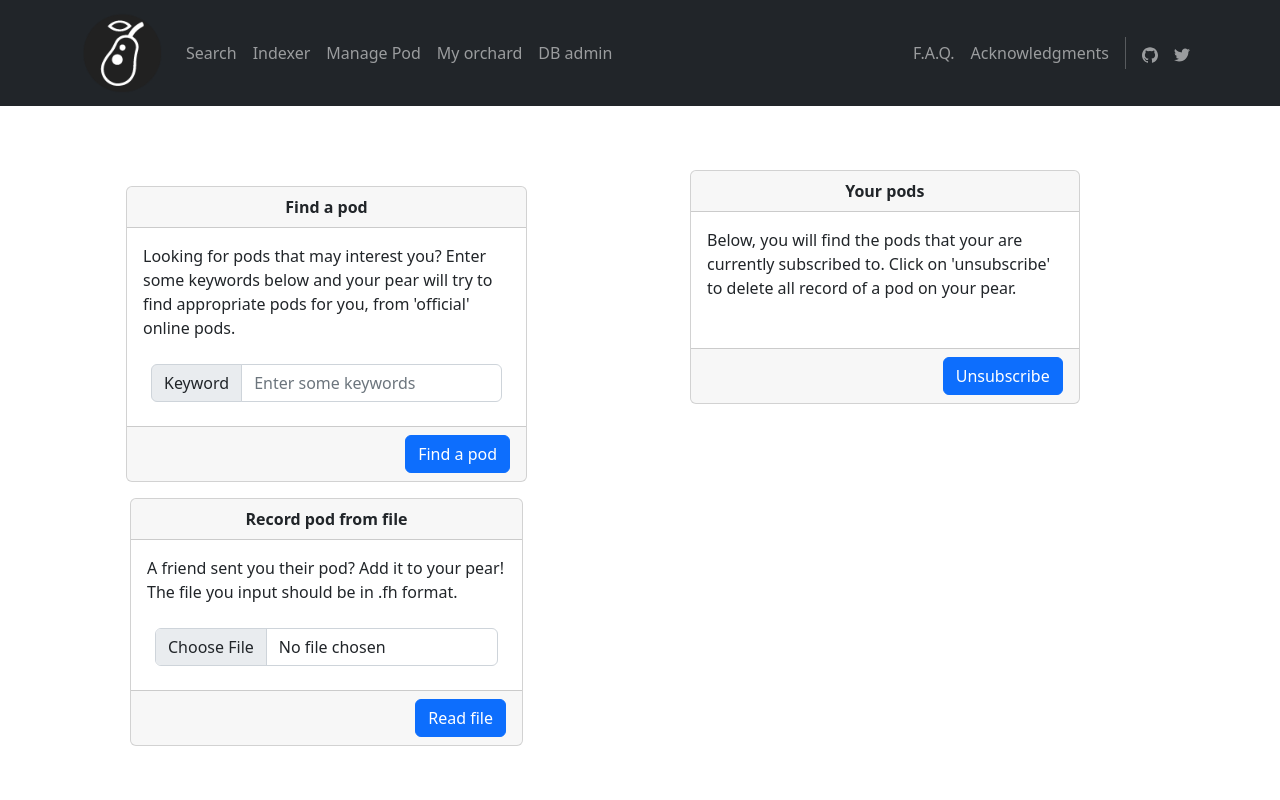
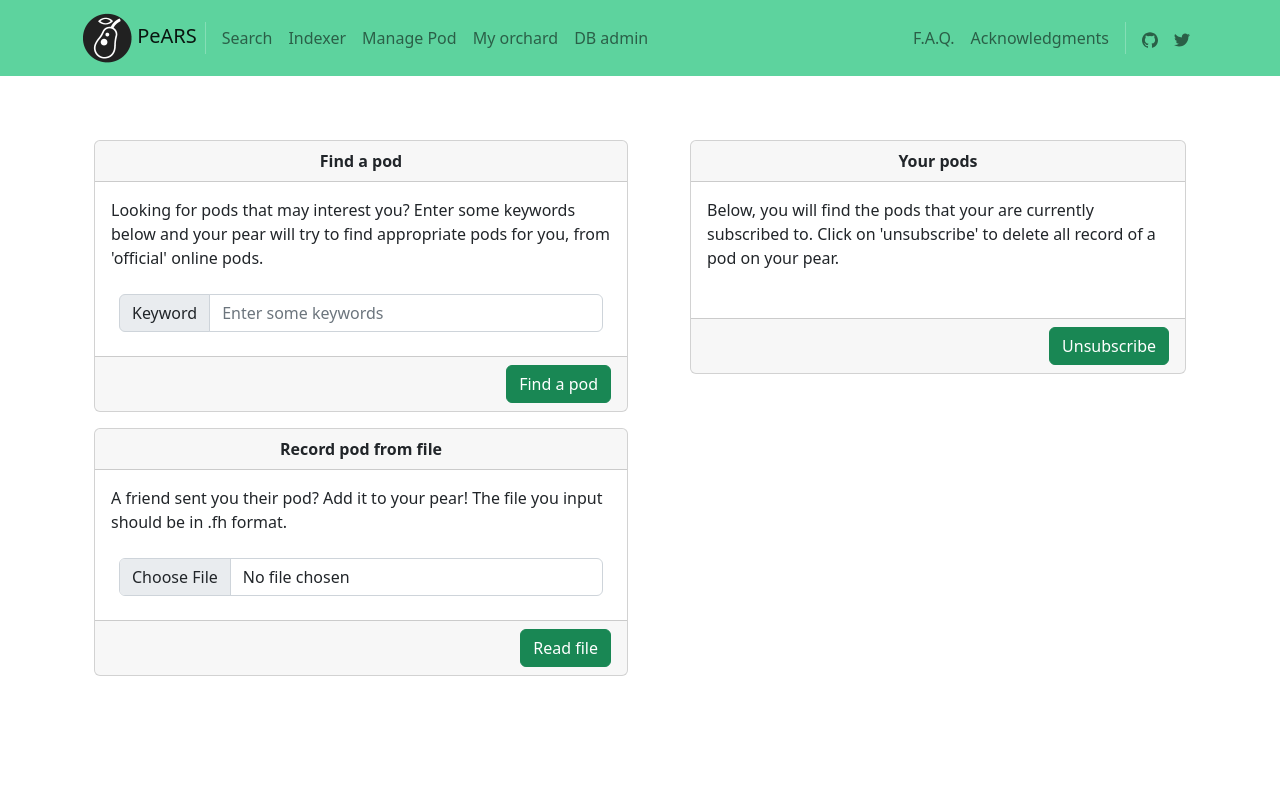
Before and after one commit to PeARSearch/PeARS-orchard, a Flask app: page /pod_finder/ in a window 1280 px wide. Run offline with Flask 2, Linux system fonts and the light colour scheme; data that the repository does not hold is empty; parts of the project's set-up code (start-up, migrations or seed data) failed here and were passed over; some libraries are stand-ins or nearby versions.

Commit message:
Fix minor design issues in search

```diff
--- a/app/templates/admin/index.html
+++ b/app/templates/admin/index.html
@@ -20,10 +20,10 @@ SPDX-License-Identifier: AGPL-3.0-only
           to get latest information.)</p>
         <div class="row">
           <div class="col-sm-3 p-3">
-            <a href="{{url_for('urls.index_view')}}" class="btn btn-primary">See/modify your URL list</a>
+            <a href="{{url_for('urls.index_view')}}" class="btn btn-success">See/modify your URL list</a>
           </div>
           <div class="col-sm-3 p-3">
-            <a href="{{url_for('urls.index_view')}}" class="btn btn-primary">See/modify your URL list</a>
+            <a href="{{url_for('urls.index_view')}}" class="btn btn-success">See/modify your URL list</a>
           </div>
         </div>
       </div>
--- a/app/templates/base/base.html
+++ b/app/templates/base/base.html
@@ -21,22 +21,31 @@ SPDX-License-Identifier: AGPL-3.0-only
 
 <body>
 {% block navbar %}
-<nav class="navbar navbar-expand-lg navbar-dark bg-dark">
+<nav class="navbar navbar-expand-lg navbar-light" style="background-color: #5DD39E;">
     <div class="container">
-        <a class="navbar-brand" href="{{url_for('search.index')}}"><img src="{{ url_for('static', filename='pears_round.png')}}" height="80px"></a>
+        <a class="navbar-brand mx-auto" href="{{url_for('search.index')}}"><img src="{{ url_for('static', filename='pears_round.png')}}" height="50px"> PeARS</a>
+        {% block navbar_toggler %}
         <button class="navbar-toggler" type="button" data-bs-toggle="collapse" data-bs-target="#navbarSupportedContent"
             aria-controls="navbarSupportedContent" aria-expanded="false" aria-label="Toggle navigation">
             <span class="navbar-toggler-icon"></span>
         </button>
+        {% endblock %}
+
+    {% block searchbox %}
+    {% endblock %}
         <div class="collapse navbar-collapse" id="navbarSupportedContent">
+            {% block navbar_links %}
             <ul class="navbar-nav me-auto mb-2 mb-lg-0">
+                <li class="nav-item py-1 col-12 col-lg-auto">
+                    <div class="vr d-none d-lg-flex h-100 mx-lg-2 text-white"></div>
+                    <hr class="d-lg-none text-white-50">
+                </li>
                 <li class="nav-item"><a class="nav-link" href="{{url_for('search.index')}}">Search</a></li>
                 <li class="nav-item"><a class="nav-link" href="{{url_for('indexer.index')}}">Indexer</a></li>
                 <li class="nav-item"><a class="nav-link" href="{{url_for('pod_finder.index')}}">Manage Pod</a></li>
                 <li class="nav-item"><a class="nav-link" href="{{url_for('orchard.index')}}">My orchard</a></li>
                 <li class="nav-item"><a class="nav-link" href="{{url_for('admin.index')}}">DB admin</a></li>
             </ul>
-
             <ul class="nav navbar-nav navbar-right">
                 <li class="nav-item"><a class="nav-link" href="{{url_for('pages.return_faq')}}">F.A.Q.</a></li>
                 <li class="nav-item"><a class="nav-link" href="{{url_for('pages.return_acknowledgements')}}">Acknowledgments</a>
@@ -54,7 +63,7 @@ SPDX-License-Identifier: AGPL-3.0-only
                                 d="M256 0C114.64 0 0 114.61 0 256c0 113.09 73.34 209 175.08 242.9 12.8 2.35 17.47-5.56 17.47-12.34 0-6.08-.22-22.18-.35-43.54-71.2 15.49-86.2-34.34-86.2-34.34-11.64-29.57-28.42-37.45-28.42-37.45-23.27-15.84 1.73-15.55 1.73-15.55 25.69 1.81 39.21 26.38 39.21 26.38 22.84 39.12 59.92 27.82 74.5 21.27 2.33-16.54 8.94-27.82 16.25-34.22-56.84-6.43-116.6-28.43-116.6-126.49 0-27.95 10-50.8 26.35-68.69-2.63-6.48-11.42-32.5 2.51-67.75 0 0 21.49-6.88 70.4 26.24a242.65 242.65 0 0 1 128.18 0c48.87-33.13 70.33-26.24 70.33-26.24 14 35.25 5.18 61.27 2.55 67.75 16.41 17.9 26.31 40.75 26.31 68.69 0 98.35-59.85 120-116.88 126.32 9.19 7.9 17.38 23.53 17.38 47.41 0 34.22-.31 61.83-.31 70.23 0 6.85 4.61 14.81 17.6 12.31C438.72 464.97 512 369.08 512 256.02 512 114.62 397.37 0 256 0z">
                             </path>
                         </svg>
-                        <small class="d-lg-none ms-2">GitHub</small>
+                        <small class="d-lg-none">GitHub</small>
                     </a>
                 </li>
                 <li class="nav-item col-6 col-lg-auto">
@@ -66,10 +75,11 @@ SPDX-License-Identifier: AGPL-3.0-only
                                 d="M160.83 416.32c193.2 0 298.92-160.22 298.92-298.92 0-4.51 0-9-.2-13.52A214 214 0 0 0 512 49.38a212.93 212.93 0 0 1-60.44 16.6 105.7 105.7 0 0 0 46.3-58.19 209 209 0 0 1-66.79 25.37 105.09 105.09 0 0 0-181.73 71.91 116.12 116.12 0 0 0 2.66 24c-87.28-4.3-164.73-46.3-216.56-109.82A105.48 105.48 0 0 0 68 159.6a106.27 106.27 0 0 1-47.53-13.11v1.43a105.28 105.28 0 0 0 84.21 103.06 105.67 105.67 0 0 1-47.33 1.84 105.06 105.06 0 0 0 98.14 72.94A210.72 210.72 0 0 1 25 370.84a202.17 202.17 0 0 1-25-1.43 298.85 298.85 0 0 0 160.83 46.92">
                             </path>
                         </svg>
-                        <small class="d-lg-none ms-2">Twitter</small>
+                        <small class="d-lg-none">Twitter</small>
                     </a>
                 </li>
             </ul>
+            {% endblock %}
         </div>
     </div>
 </nav>
--- a/app/templates/pages/faq.html
+++ b/app/templates/pages/faq.html
@@ -1,4 +1,4 @@
-<<!--
+<!--
 SPDX-FileCopyrightText: 2022 PeARS Project, <community@pearsproject.org>,
 
 SPDX-License-Identifier: AGPL-3.0-only
--- a/app/templates/pod_finder/index.html
+++ b/app/templates/pod_finder/index.html
@@ -8,10 +8,10 @@ SPDX-License-Identifier: AGPL-3.0-only
 {% block body %}
 
 <div class="container">
-  <div class="row p-3">
+  <div class="row pt-3">
     <div class="col-md-6">
-      <div class="row p-3">
-        <div class="col-md-10">
+      <div class="row">
+        <div class="col-md-12">
 
           <div class="card">
             <div class="card-header text-center"><b>Find a pod</b></div>
@@ -31,14 +31,14 @@ SPDX-License-Identifier: AGPL-3.0-only
             </div>
             <div class="card-footer clearfix">
               <span class="input-group-btn float-end">
-                <input id="submit_button" type="submit" class="btn btn-primary" value="Find a pod">
+                <input id="submit_button" type="submit" class="btn btn-success" value="Find a pod">
               </span>
             </div>
             </form>
           </div>
         </div>
 
-        <div class="col-md-10 p-3">
+        <div class="col-md-12 pt-3">
           <div class="card">
             <div class="card-header text-center"><b>Record pod from file</b></div>
             <div class="card-body">
@@ -53,7 +53,7 @@ SPDX-License-Identifier: AGPL-3.0-only
             </div>
             <div class="card-footer clearfix">
               <span class="input-group-btn float-end">
-                <input id="submit_button" type="submit" class="btn btn-primary" value="Read file">
+                <input id="submit_button" type="submit" class="btn btn-success" value="Read file">
               </span>
             </div>
             </form>
@@ -61,7 +61,7 @@ SPDX-License-Identifier: AGPL-3.0-only
         </div>
       </div>
     </div>
-    <div class="col-md-5" style="padding-left:50px">
+    <div class="col-md-6" style="padding-left:50px">
       <div class="card">
         <div class="card-header text-center"><b>Your pods</b></div>
         <div class="card-body">
@@ -83,7 +83,7 @@ SPDX-License-Identifier: AGPL-3.0-only
         </div>
         <div class="card-footer clearfix">
             <span class="input-group-btn float-end">
-                <input id="submit_button" type="submit" class="btn btn-primary" value="Unsubscribe">
+                <input id="submit_button" type="submit" class="btn btn-success" value="Unsubscribe">
             </span>
         </div>
         </form>
```
Also changed, not shown: app/templates/indexer/index.html (+6 -6 lines), app/templates/search/index.html (+7 -10 lines), app/templates/search/results.html (+12 -0 lines).
